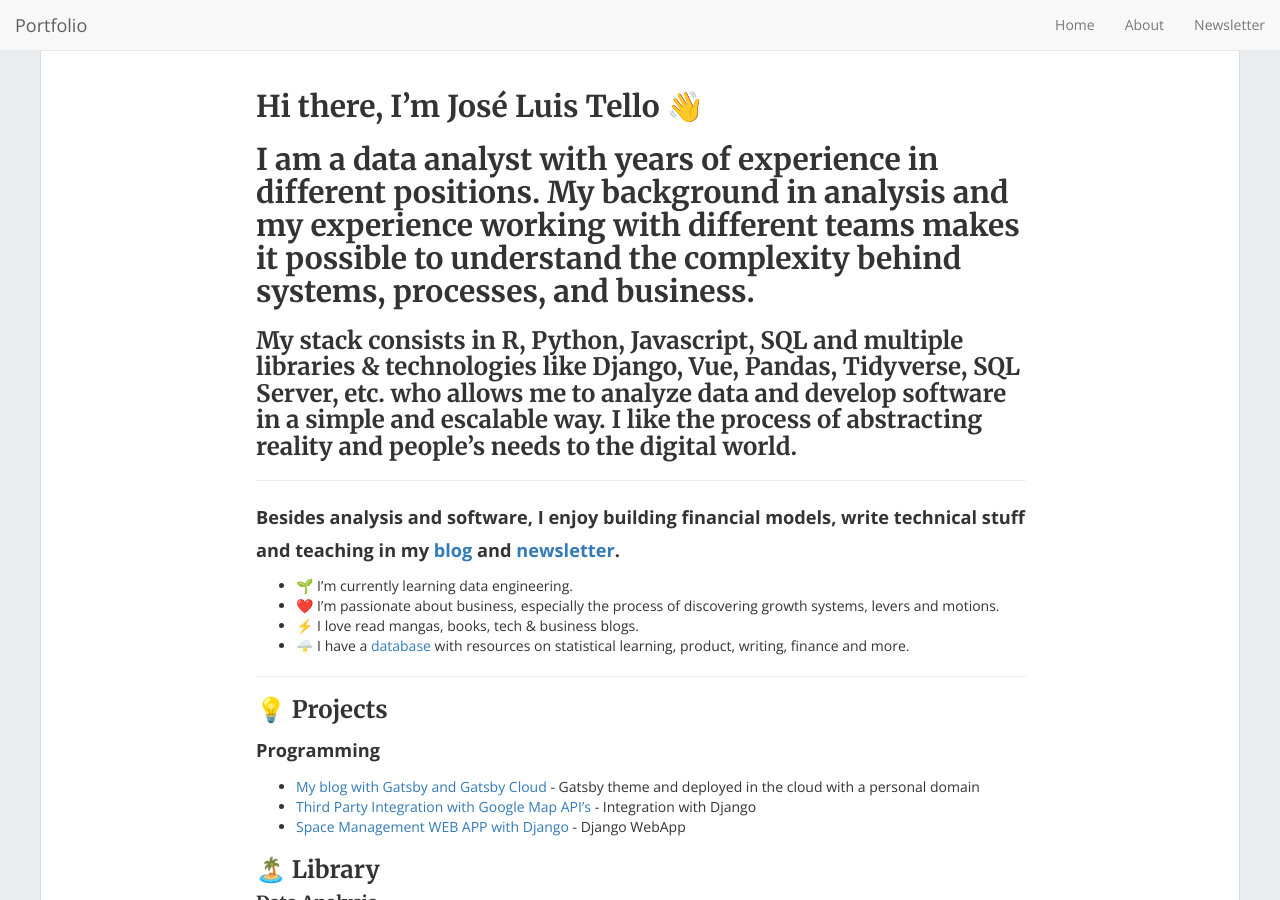
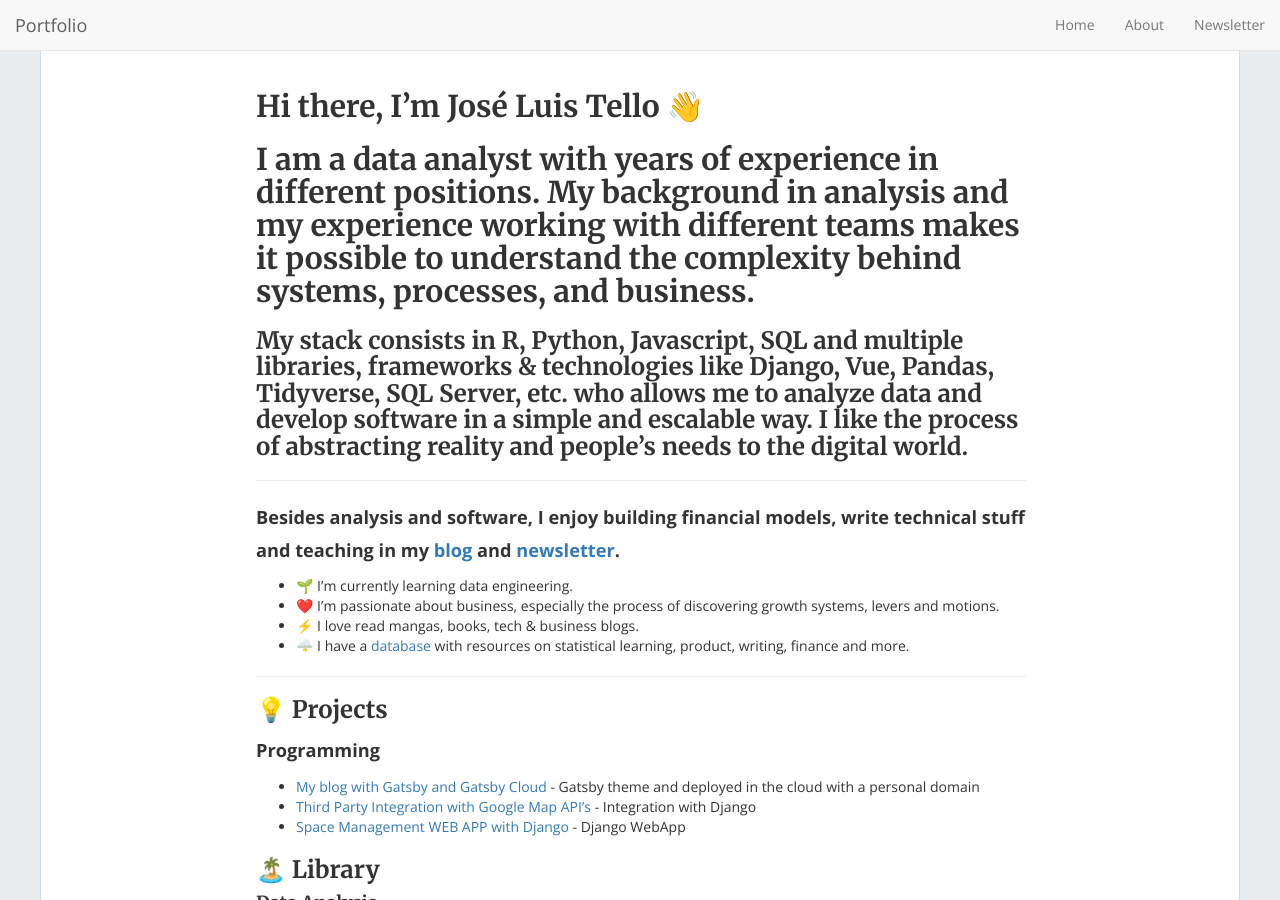
Before and after one commit to joseluistello/OldPortfolio2, a Jekyll site: the page built from about.md, in a window 1280 px wide and 900 px high. Built offline with Jekyll 4.4.1, drawn with Linux system fonts in a browser that asks for light colours; nearby versions of some CDN libraries.

Commit message:
NewDescription

```diff
--- a/about.md
+++ b/about.md
@@ -8,7 +8,7 @@ permalink: /about/
 
 ## I am a data analyst with years of experience in different positions. My background in analysis and my experience working with different teams makes it possible to understand the complexity behind systems, processes, and business.
 
-### My stack consists in R, Python, Javascript, SQL and multiple libraries & technologies like Django, Vue, Pandas, Tidyverse, SQL Server, etc. who allows me to analyze data and develop software in a simple and escalable way. I like the process of abstracting reality and people's needs to the digital world.
+### My stack consists in R, Python, Javascript, SQL and multiple libraries, frameworks & technologies like Django, Vue, Pandas, Tidyverse, SQL Server, etc. who allows me to analyze data and develop software in a simple and escalable way. I like the process of abstracting reality and people's needs to the digital world.
 
 ---
 
```
